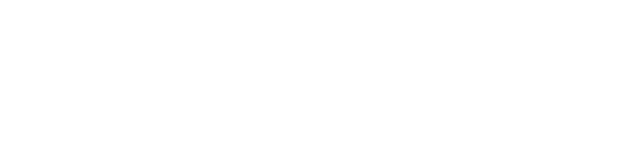
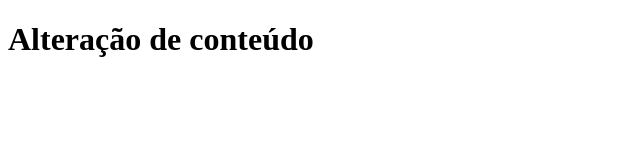
Before and after one commit to Kell-C/gama-no-github, a plain HTML site: page index.html in a window 1280 px wide. Shown: the whole page, without its empty margins (0-640 px from the left). Drawn offline with Linux system fonts and the light colour scheme.

Commit message:
Arquivo index atualizado novamente

```diff
--- a/index.html
+++ b/index.html
@@ -4,7 +4,9 @@
     <meta charset="UTF-8" />
     <meta http-equiv="X-UA-Compatible" content="IE=edge" />
     <meta name="viewport" content="width=device-width, initial-scale=1.0" />
-    <title>Teste Git</title>
+    <title>Aprendendo a usar o git</title>
   </head>
-  <body></body>
+  <body>
+    <h1>Alteração de conteúdo</h1>
+  </body>
 </html>
```
